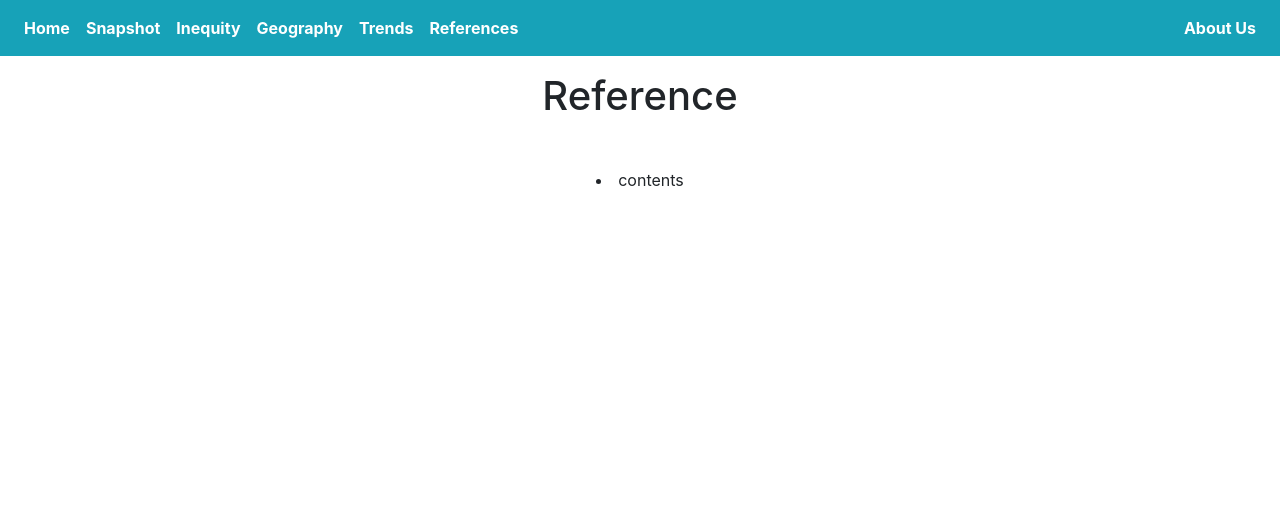
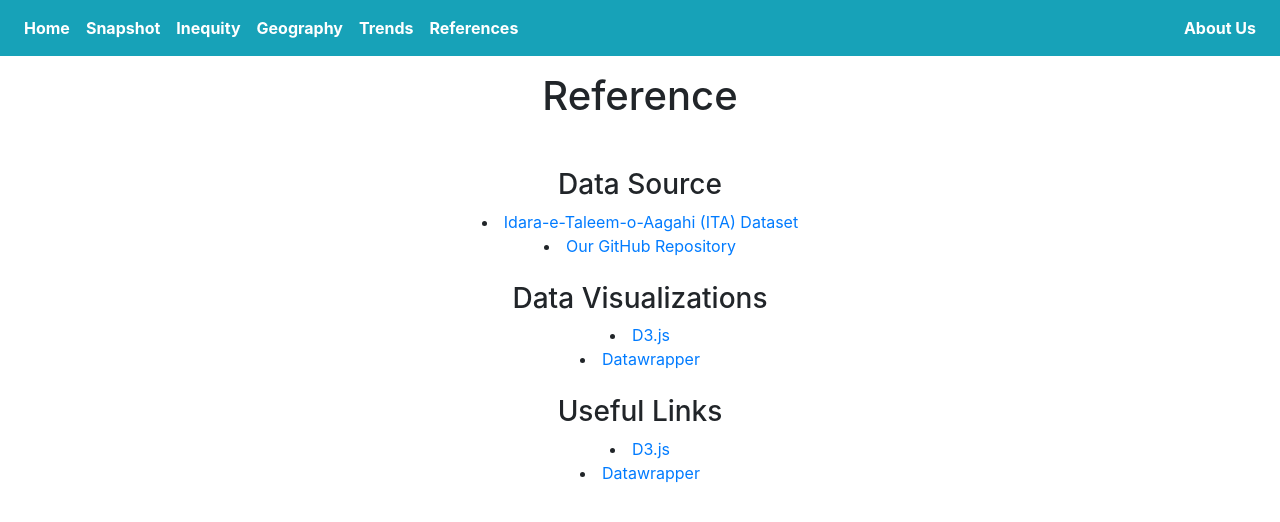
Before and after one commit to rhashimo/a3-education, a plain HTML site: page reference.html in a window 1280 px wide. Drawn offline with nearby package versions, Linux system fonts and the light colour scheme.

Commit message:
update reference page

```diff
--- a/reference.html
+++ b/reference.html
@@ -75,9 +75,22 @@
       <br>
       <br>
 
-      <div class = "d-flex justify-content-center">
+      <div style = "text-align: center;">
 
-        <li>contents</li>
+      <h3>Data Source</h3>
+      <li><a href="http://aserpakistan.org/index.php?func=data_statistics">Idara-e-Taleem-o-Aagahi (ITA) Dataset</a></li>
+      <li><a href="https://github.com/rhashimo/a3-education">Our GitHub Repository</a></li>
+
+      <br>
+      <h3>Data Visualizations</h3>
+      <li><a href="https://d3js.org/">D3.js</a></li>
+      <li><a href="https://www.datawrapper.de/">Datawrapper</a></li>
+
+      <br>
+      <h3>Useful Links</h3>
+      <li><a href="https://d3js.org/">D3.js</a></li>
+      <li><a href="https://www.datawrapper.de/">Datawrapper</a></li>
+
 
       </div>
 
```
Also changed, not shown: styles/main-style.css (line endings or trailing spaces).
